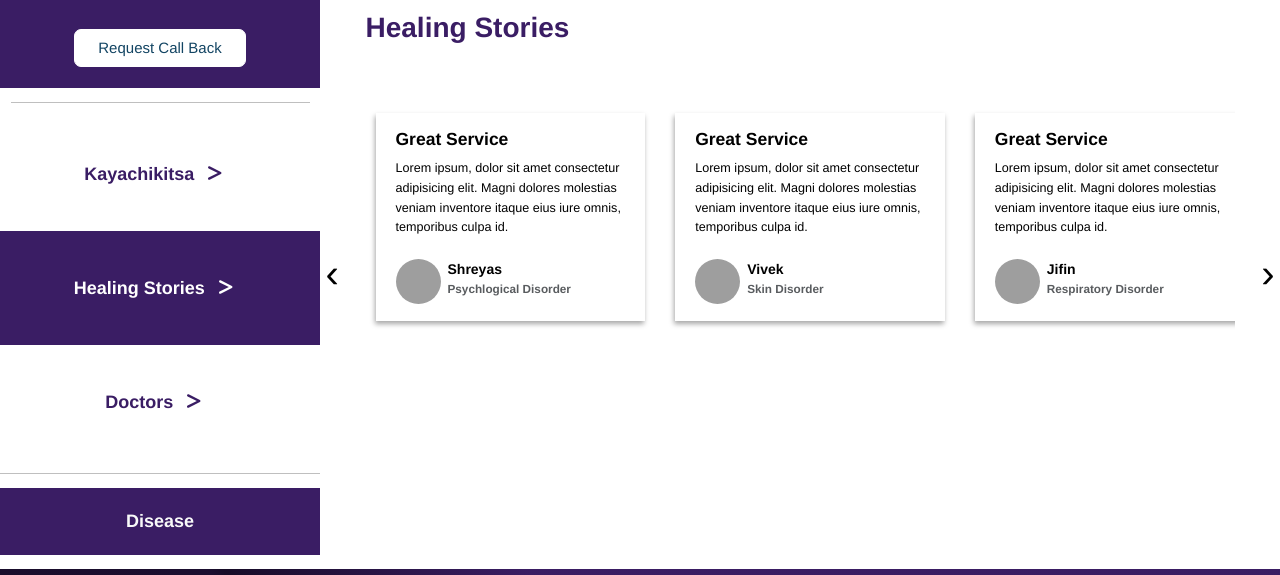
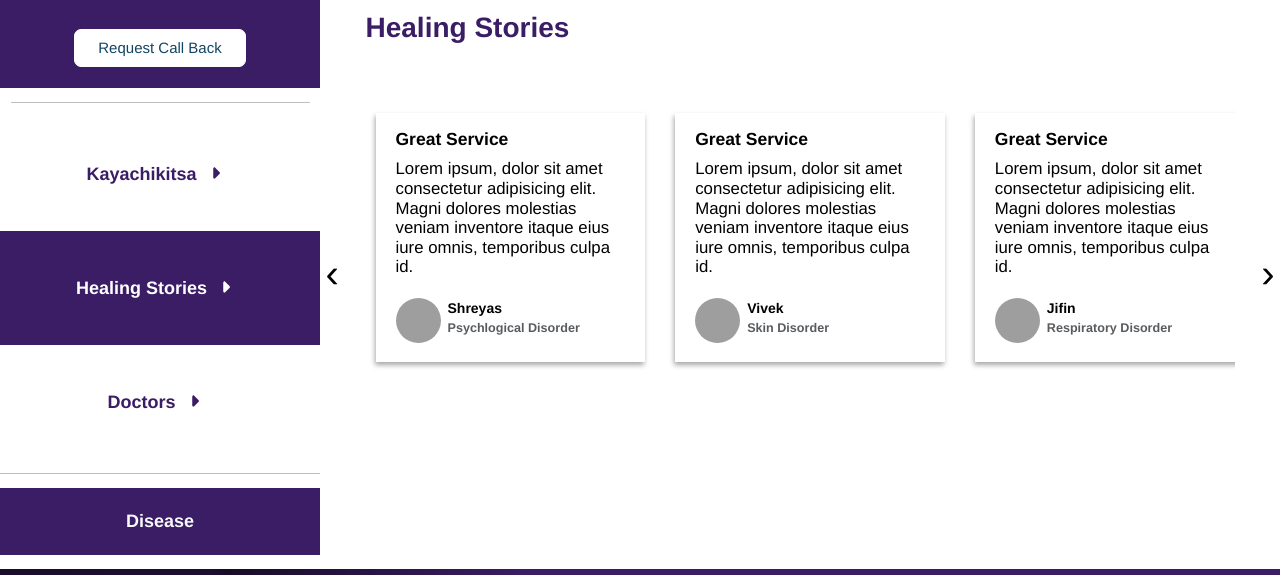
Before and after one commit to bhrgv08/RISANEW, a plain HTML site: page specialities.html in a window 1280 px wide. Both pictures are taken after a click on the tab "Healing Stories". Shown: the part 516-1091 px from the top of the page. Drawn offline with nearby package versions, Linux system fonts and the light colour scheme; grey boxes are pictures that could not be loaded.

Commit message:
added new caret icon and testimonials fs increased

```diff
--- a/specialities.html
+++ b/specialities.html
@@ -147,13 +147,13 @@
                         <div class="container-fluid p-0">
                             <ul class="nav flex-column nav-pills nav-pills-scroll" role="tablist">
                                 <li class="nav-item">
-                                    <a class="nav-link text-blue active fw-bold text-center pt-5 pb-5 pfont" data-bs-toggle="pill" href="#overview">Kayachikitsa<i class="fa-solid fa-greater-than mx-3"></i></a>
+                                    <a class="nav-link text-blue active fw-bold text-center pt-5 pb-5 pfont" data-bs-toggle="pill" href="#overview">Kayachikitsa<i class="fa-solid fa-caret-right mx-3"></i></a>
                                 </li>
                                 <li class="nav-item">
-                                    <a class="nav-link text-blue fw-bold text-center pt-5 pb-5 pfont" data-bs-toggle="pill" href="#healing">Healing Stories<i class="fa-solid fa-greater-than mx-3"></i></a>
+                                    <a class="nav-link text-blue fw-bold text-center pt-5 pb-5 pfont" data-bs-toggle="pill" href="#healing">Healing Stories<i class="fa-solid fa-caret-right mx-3"></i></a>
                                 </li>
                                 <li class="nav-item">
-                                    <a class="nav-link text-blue fw-bold text-center pt-5 pb-5 pfont" data-bs-toggle="pill" href="#doctors">Doctors<i class="fa-solid fa-greater-than mx-3"></i></a>
+                                    <a class="nav-link text-blue fw-bold text-center pt-5 pb-5 pfont" data-bs-toggle="pill" href="#doctors">Doctors<i class="fa-solid fa-caret-right mx-3"></i></a>
                                 </li>
                                 <hr>
 
--- a/style.css
+++ b/style.css
@@ -422,12 +422,12 @@ ul li {
   box-shadow: -1px 3px 5px #a7a7a7;
 }
 .testimonial {
-  font-size: 0.9rem;
+  font-size: 1.2rem;
   line-height: 1.4rem;
   font-weight: 500;
 }
 .disease {
-  font-size: 0.84rem;
+  font-size: 0.9rem;
   font-weight: 600;
 }
 .owl-carousel {
```
